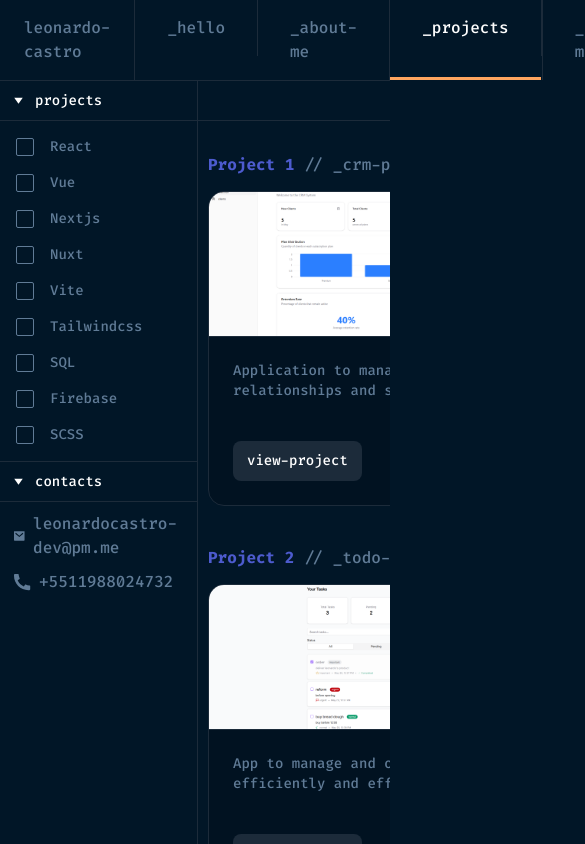
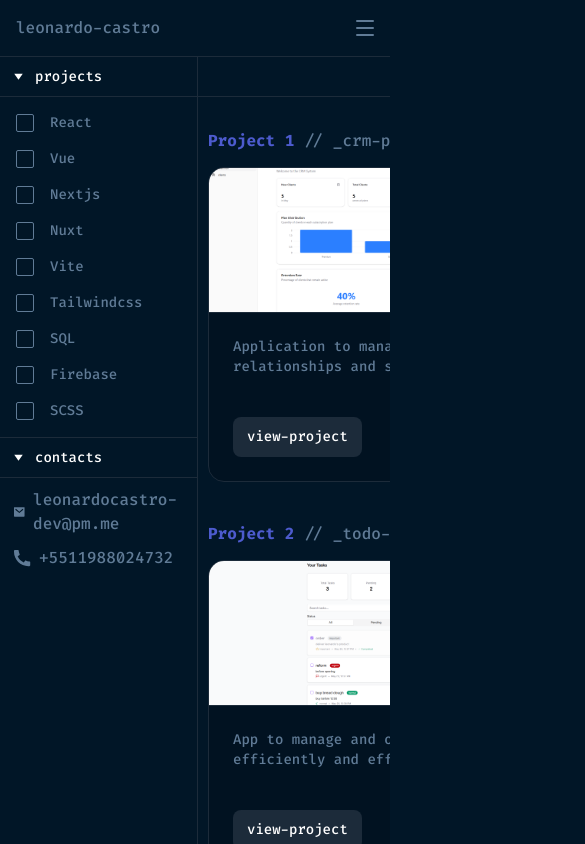
Before and after one commit to leonardocastro-dev/devfolio-remake, a Next.js app: page /projects in a window 390 px wide. Shown: the top 844 px of the page, 585 px wide, since content can reach past the window. Built offline with nearby package versions, Linux system fonts and the light colour scheme.

Commit message:
Fix adjust responsive homepage

```diff
--- a/src/app/globals.css
+++ b/src/app/globals.css
@@ -296,6 +296,53 @@ body {
   }
 }
 
+/* Container base (tamanho padrão 18x16) */
+.nav-burguer {
+  --icon-size: 1; /* controla o tamanho do ícone globalmente */
+  width: calc(18px * var(--icon-size));
+  height: calc(16px * var(--icon-size));
+  position: relative;
+  transform: scale(var(--icon-size));
+  transform-origin: center;
+  transition: transform .3s ease-in-out;
+  cursor: pointer;
+}
+
+/* Barras base */
+.nav-burguer span {
+  display: block;
+  position: absolute;
+  height: 2px;
+  width: 100%;
+  background: var(--muted-foreground);
+  border-radius: 2px;
+  opacity: 1;
+  left: 0;
+  transform: rotate(0deg);
+  transition: .25s ease-in-out;
+}
+
+/* ============================= */
+/* ===== Icon 1 ================ */
+/* ============================= */
+
+.nav-burguer span:nth-child(1) { top: 0; }
+.nav-burguer span:nth-child(2) { top: 7px; }
+.nav-burguer span:nth-child(3) { top: 14px; }
+
+.nav-burguer.open span:nth-child(1) {
+  top: 7px;
+  transform: rotate(135deg);
+}
+.nav-burguer.open span:nth-child(2) {
+  opacity: 0;
+  left: -18px;
+}
+.nav-burguer.open span:nth-child(3) {
+  top: 7px;
+  transform: rotate(-135deg);
+}
+
 @theme inline {
   --radius-md: calc(var(--radius) - 2px);
   --radius-lg: var(--radius);
--- a/src/app/page.tsx
+++ b/src/app/page.tsx
@@ -5,7 +5,7 @@ export default function Home() {
   return (
     <section className="flex flex-col pt-24 pb-20 lg:py-0 justify-center items-center overflow-hidden px-8 h-full">
       <div className="flex max-w-7xl w-full items-center lg:justify-between justify-center flex-grow gap-8">
-        <header className="flex flex-col justify-between lg:justify-center">
+        <header className="flex flex-col h-full justify-between lg:justify-center">
           <div>
             <p className="text-lg text-primary-foreground mb-2">
               Hello everyone. I am
@@ -17,11 +17,11 @@ export default function Home() {
               as="h1"
               cursorCharacter="_"
             />
-            <p className="text-chart-1 text-xl lg:text-3xl">&gt; Full-stack developer</p>
+            <p className="lg:text-chart-1 text-chart-2 text-xl lg:text-3xl">&gt; Full-stack developer</p>
           </div>
 
-          <div className="space-y-2 lg:mt-20">
-            <p className="text-muted-foreground">
+          <div className="lg:space-y-2 space-y-4 lg:mt-20">
+            <p className="lg:block hidden text-muted-foreground">
               {'// complete the game to continue'}
             </p>
             <p className="text-muted-foreground">
--- a/src/components/layout/navigation.tsx
+++ b/src/components/layout/navigation.tsx
@@ -4,6 +4,7 @@ import Link from 'next/link'
 import { usePathname } from 'next/navigation'
 import { useLayoutEffect, useRef, useState } from 'react'
 import { motion } from 'framer-motion'
+import { clsx } from 'clsx'
 import { routes } from '@/routes'
 
 export default function Navigation() {
@@ -11,6 +12,7 @@ export default function Navigation() {
   const [activeIndex, setActiveIndex] = useState(0)
   const linkRefs = useRef<(HTMLElement | null)[]>([])
   const [ready, setReady] = useState(false)
+  const [isMenuOpen, setIsMenuOpen] = useState(false)
 
   useLayoutEffect(() => {
     const allReady = linkRefs.current.every((ref) => ref !== null)
@@ -31,12 +33,12 @@ export default function Navigation() {
   const rightRoutes = routes.filter((r) => r.isRight)
 
   return (
-    <nav className="flex border-b border-primary-200">
-      <span className="max-w-xs w-full border-r border-primary-200 flex items-center text-muted-foreground px-6 py-4">
+    <nav className="flex p-4 lg:p-0 justify-between items-center lg:justify-start border-b border-primary-200">
+      <span className="max-w-xs border-primary-200 flex items-center text-muted-foreground lg:px-6 lg:py-4 lg:w-full lg:border-r">
         leonardo-castro
       </span>
 
-      <div className="flex flex-grow relative justify-between w-full">
+      <div className="hidden flex-grow relative justify-between w-full lg:flex">
         <ul className="flex">
           {leftRoutes.map((route, index) => (
             <li
@@ -89,6 +91,16 @@ export default function Navigation() {
           />
         )}
       </div>
+      <div
+        className={clsx('nav-burguer lg:hidden', {
+          'open': isMenuOpen
+        })}
+        onClick={() => setIsMenuOpen(!isMenuOpen)}
+      >
+        <span></span>
+        <span></span>
+        <span></span>
+      </div>
     </nav>
   )
 }
```
